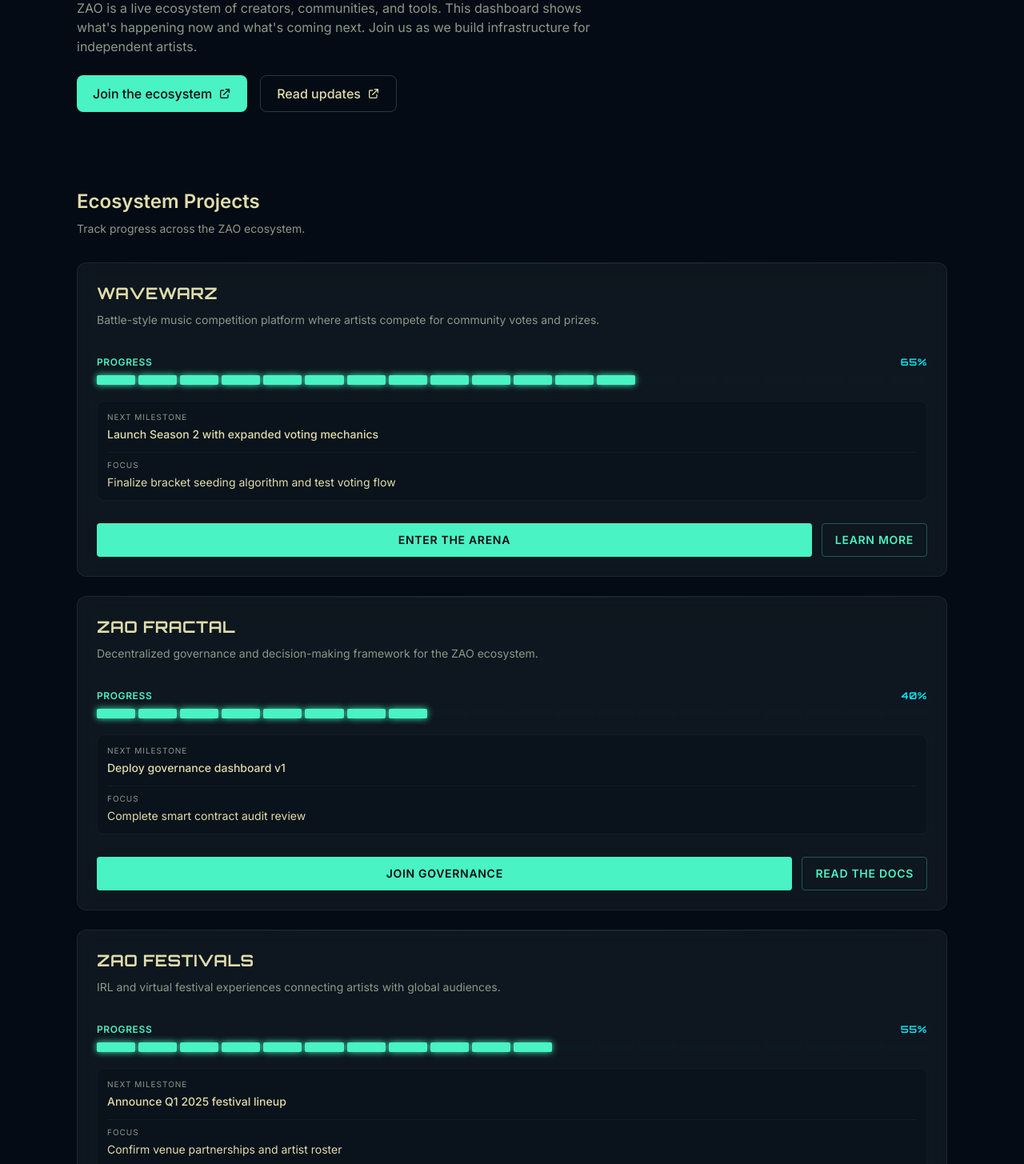
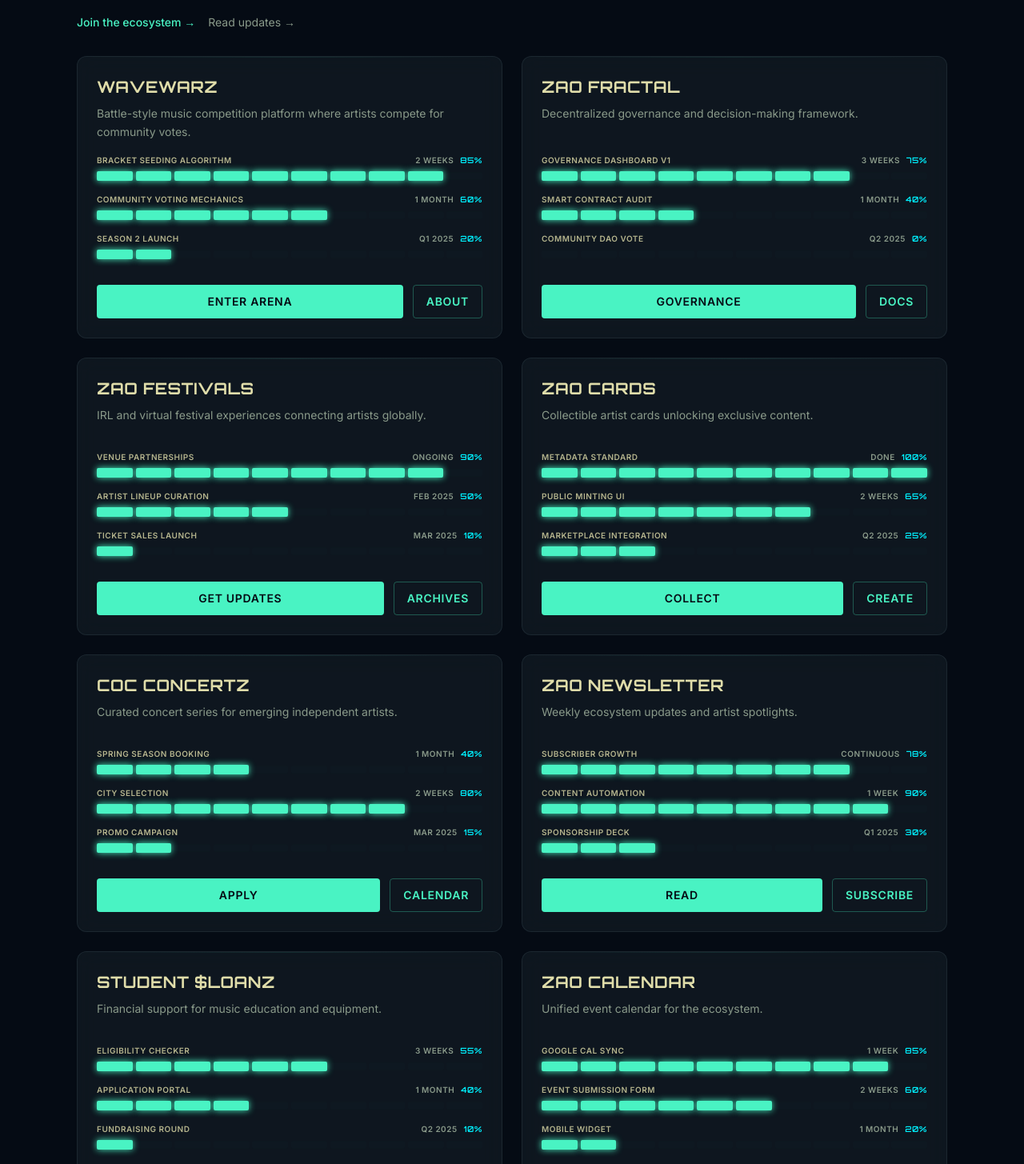
Before and after one commit to bettercallzaal/zaoprojects, a Next.js app: page / in a window 1280 px wide. Shown: the part 175-1630 px from the top of the page at 80% size. Built offline with nearby package versions, Linux system fonts and the light colour scheme.

Commit message:
refactor(content): update data model to 3 milestones and simplify homepage

```diff
--- a/app/page.tsx
+++ b/app/page.tsx
@@ -4,85 +4,40 @@ import ProjectCard from "@/components/ProjectCard";
 
 export default function Home() {
   return (
-    <>
-      {/* Hero Section - Compact for mobile-first */}
-      <section className="py-8 sm:py-12">
-        <div className="container-main">
-          <div className="max-w-2xl">
-            <h2 className="text-2xl sm:text-4xl lg:text-5xl font-bold text-zao-text mb-3 sm:mb-4 text-balance">
-              {HERO_CONTENT.headline}
-            </h2>
-            <p className="text-sm sm:text-base text-zao-muted leading-relaxed mb-4 sm:mb-6">
-              {HERO_CONTENT.subhead}
+    <section className="py-6 sm:py-8">
+      <div className="container-main space-y-8">
+        {/* Simplified Intro */}
+        <div className="max-w-3xl space-y-4">
+          <p className="text-base sm:text-lg text-zao-text leading-relaxed">
+            ZAO is a live ecosystem of creators, communities, and tools. This dashboard shows what's happening now and what's coming next. Join us as we build infrastructure for independent artists.
           </p>
-            <div className="flex flex-row gap-2 sm:gap-4">
+          <div className="flex gap-4 text-sm">
             <a
-                href={HERO_CONTENT.primaryCta.href}
+              href="https://nexus.thezao.com"
               target="_blank"
               rel="noopener noreferrer"
-                className="inline-flex items-center justify-center px-3 py-2 sm:px-5 sm:py-2.5 bg-zao-accent text-zao-bg text-sm sm:text-base font-medium rounded-lg hover:bg-zao-accent-hover transition-colors duration-200 focus:outline-none focus:ring-2 focus:ring-zao-accent focus:ring-offset-2 focus:ring-offset-zao-bg"
+              className="text-zao-accent hover:text-zao-accent-hover font-medium hover:underline underline-offset-4"
             >
-                {HERO_CONTENT.primaryCta.label}
-                <svg
-                  className="ml-2 w-4 h-4"
-                  fill="none"
-                  stroke="currentColor"
-                  viewBox="0 0 24 24"
-                  aria-hidden="true"
-                >
-                  <path
-                    strokeLinecap="round"
-                    strokeLinejoin="round"
-                    strokeWidth={2}
-                    d="M10 6H6a2 2 0 00-2 2v10a2 2 0 002 2h10a2 2 0 002-2v-4M14 4h6m0 0v6m0-6L10 14"
-                  />
-                </svg>
+              Join the ecosystem &rarr;
             </a>
             <a
-                href={HERO_CONTENT.secondaryCta.href}
+              href="https://paragraph.xyz/@thezao"
               target="_blank"
               rel="noopener noreferrer"
-                className="inline-flex items-center justify-center px-3 py-2 sm:px-5 sm:py-2.5 border border-zao-border text-zao-text text-sm sm:text-base font-medium rounded-lg hover:border-zao-accent hover:text-zao-accent transition-colors duration-200 focus:outline-none focus:ring-2 focus:ring-zao-accent focus:ring-offset-2 focus:ring-offset-zao-bg"
+              className="text-zao-muted hover:text-zao-text transition-colors"
             >
-                {HERO_CONTENT.secondaryCta.label}
-                <svg
-                  className="ml-2 w-4 h-4"
-                  fill="none"
-                  stroke="currentColor"
-                  viewBox="0 0 24 24"
-                  aria-hidden="true"
-                >
-                  <path
-                    strokeLinecap="round"
-                    strokeLinejoin="round"
-                    strokeWidth={2}
-                    d="M10 6H6a2 2 0 00-2 2v10a2 2 0 002 2h10a2 2 0 002-2v-4M14 4h6m0 0v6m0-6L10 14"
-                  />
-                </svg>
+              Read updates &rarr;
             </a>
           </div>
         </div>
-        </div>
-      </section>
 
-      {/* Projects Section */}
-      <section id="projects" className="py-6 sm:py-12 scroll-mt-16">
-        <div className="container-main">
-          <div className="mb-6 sm:mb-8">
-            <h2 className="text-xl sm:text-2xl font-bold text-zao-text mb-2">
-              Ecosystem Projects
-            </h2>
-            <p className="text-sm text-zao-muted max-w-2xl">
-              Track progress across the ZAO ecosystem.
-            </p>
-          </div>
-          <div className="flex flex-col gap-4 sm:gap-6">
+        {/* Projects Grid */}
+        <div className="grid grid-cols-1 lg:grid-cols-2 gap-6">
           {projects.map((project) => (
             <ProjectCard key={project.id} project={project} />
           ))}
         </div>
       </div>
     </section>
-    </>
   );
 }
--- a/components/ProjectCard.tsx
+++ b/components/ProjectCard.tsx
@@ -19,35 +19,22 @@ export default function ProjectCard({ project }: ProjectCardProps) {
         </p>
       </header>
 
-      <div className="flex-1 flex flex-col justify-end space-y-5">
+      <div className="flex-1 flex flex-col justify-end space-y-6">
 
-        {/* Progress System */}
-        <div className="space-y-2">
-          <div className="flex justify-between items-end text-xs uppercase tracking-wider font-semibold">
-            <span className="text-zao-accent">Progress</span>
-            <span className="text-zao-secondary font-orbitron">{project.progress}%</span>
-          </div>
-          <TechProgressBar progress={project.progress} />
-        </div>
-
-        {/* Info Grid */}
-        <div className="grid grid-cols-1 gap-3 p-3 rounded-lg bg-zao-bg/30 border border-zao-border/30">
-          <div>
-            <span className="block text-[10px] uppercase tracking-widest text-zao-muted mb-1">
-              Next Milestone
-            </span>
-            <p className="text-zao-text text-xs sm:text-sm font-medium">
-              {project.nextMilestone}
-            </p>
-          </div>
-          <div className="pt-2 border-t border-zao-border/30">
-            <span className="block text-[10px] uppercase tracking-widest text-zao-muted mb-1">
-              Focus
-            </span>
-            <p className="text-zao-text text-xs sm:text-sm text-zao-muted/90">
-              {project.nextTodo}
-            </p>
-          </div>
+        {/* Milestones List */}
+        <div className="space-y-4">
+          {project.milestones.map((milestone, index) => (
+            <div key={index} className="space-y-1.5">
+              <div className="flex justify-between items-end text-[10px] uppercase tracking-wider font-semibold">
+                <span className="text-zao-text/80">{milestone.title}</span>
+                <div className="flex items-center gap-2">
+                  <span className="text-zao-muted">{milestone.timeline}</span>
+                  <span className="text-zao-secondary font-orbitron">{milestone.progress}%</span>
+                </div>
+              </div>
+              <TechProgressBar progress={milestone.progress} totalSegments={10} />
+            </div>
+          ))}
         </div>
 
         <CTAButtons primary={project.ctas.primary} secondary={project.ctas.secondary} />
--- a/data/projects.ts
+++ b/data/projects.ts
@@ -3,35 +3,42 @@ import { Project } from "@/lib/types";
 /**
  * ZAO PROJECTS DATA
  * ==================
- * This is the single source of truth for all project data.
- *
- * To update progress, milestones, or CTAs:
- * Simply edit the relevant project object below.
- *
- * Progress semantics:
- * - 0-100% represents progress toward the CURRENT milestone
- * - 100% means the current milestone is complete
- * - After completion, reset progress and update nextMilestone
+ * Single source of truth.
+ * Now supports multiple milestones per project.
  */
 export const projects: Project[] = [
   {
     id: "wavewarz",
     name: "WaveWarZ",
     shortDescription:
-      "Battle-style music competition platform where artists compete for community votes and prizes.",
-    nextMilestone: "Launch Season 2 with expanded voting mechanics",
-    nextTodo: "Finalize bracket seeding algorithm and test voting flow",
-    progress: 65,
+      "Battle-style music competition platform where artists compete for community votes.",
+    milestones: [
+      {
+        title: "Bracket Seeding Algorithm",
+        timeline: "2 Weeks",
+        progress: 85,
+      },
+      {
+        title: "Community Voting Mechanics",
+        timeline: "1 Month",
+        progress: 60,
+      },
+      {
+        title: "Season 2 Launch",
+        timeline: "Q1 2025",
+        progress: 20,
+      },
+    ],
     ctas: {
       primary: {
-        label: "Enter the arena",
+        label: "Enter Arena",
         href: "https://www.wavyfans.net/wavewarz",
-        helperText: "Compete or vote in live music battles",
+        helperText: "Compete in battles",
       },
       secondary: {
-        label: "Learn more",
+        label: "About",
         href: "https://thezao.com",
-        helperText: "Discover how WaveWarZ works",
+        helperText: "How it works",
       },
     },
   },
@@ -39,20 +46,34 @@ export const projects: Project[] = [
     id: "zao-fractal",
     name: "ZAO Fractal",
     shortDescription:
-      "Decentralized governance and decision-making framework for the ZAO ecosystem.",
-    nextMilestone: "Deploy governance dashboard v1",
-    nextTodo: "Complete smart contract audit review",
-    progress: 40,
+      "Decentralized governance and decision-making framework.",
+    milestones: [
+      {
+        title: "Governance Dashboard v1",
+        timeline: "3 Weeks",
+        progress: 75,
+      },
+      {
+        title: "Smart Contract Audit",
+        timeline: "1 Month",
+        progress: 40,
+      },
+      {
+        title: "Community DAO Vote",
+        timeline: "Q2 2025",
+        progress: 0,
+      },
+    ],
     ctas: {
       primary: {
-        label: "Join governance",
+        label: "Governance",
         href: "https://nexus.thezao.com",
-        helperText: "Participate in ecosystem decisions",
+        helperText: "Vote on proposals",
       },
       secondary: {
-        label: "Read the docs",
+        label: "Docs",
         href: "https://thezao.com",
-        helperText: "Understand the fractal model",
+        helperText: "Read the whitepaper",
       },
     },
   },
@@ -60,20 +81,34 @@ export const projects: Project[] = [
     id: "zao-festivals",
     name: "ZAO Festivals",
     shortDescription:
-      "IRL and virtual festival experiences connecting artists with global audiences.",
-    nextMilestone: "Announce Q1 2025 festival lineup",
-    nextTodo: "Confirm venue partnerships and artist roster",
-    progress: 55,
+      "IRL and virtual festival experiences connecting artists globally.",
+    milestones: [
+      {
+        title: "Venue Partnerships",
+        timeline: "Ongoing",
+        progress: 90,
+      },
+      {
+        title: "Artist Lineup curation",
+        timeline: "Feb 2025",
+        progress: 50,
+      },
+      {
+        title: "Ticket Sales Launch",
+        timeline: "Mar 2025",
+        progress: 10,
+      },
+    ],
     ctas: {
       primary: {
-        label: "Get notified",
+        label: "Get Updates",
         href: "https://paragraph.xyz/@thezao",
-        helperText: "Be first to know about upcoming events",
+        helperText: "Join the list",
       },
       secondary: {
-        label: "Past events",
+        label: "Archives",
         href: "https://thezao.com",
-        helperText: "See what we've done before",
+        helperText: "Past events",
       },
     },
   },
@@ -81,20 +116,34 @@ export const projects: Project[] = [
     id: "zao-cards",
     name: "ZAO Cards",
     shortDescription:
-      "Collectible artist cards that unlock exclusive content and community access.",
-    nextMilestone: "Ship public minting interface",
-    nextTodo: "Integrate payment processing and metadata storage",
-    progress: 70,
+      "Collectible artist cards unlocking exclusive content.",
+    milestones: [
+      {
+        title: "Metadata Standard",
+        timeline: "Done",
+        progress: 100,
+      },
+      {
+        title: "Public Minting UI",
+        timeline: "2 Weeks",
+        progress: 65,
+      },
+      {
+        title: "Marketplace Integration",
+        timeline: "Q2 2025",
+        progress: 25,
+      },
+    ],
     ctas: {
       primary: {
-        label: "Explore cards",
+        label: "Collect",
         href: "https://zao.cards",
-        helperText: "Browse and collect artist cards",
+        helperText: "Browse cards",
       },
       secondary: {
-        label: "For artists",
+        label: "Create",
         href: "https://nexus.thezao.com",
-        helperText: "Create your own card collection",
+        helperText: "For artists",
       },
     },
   },
@@ -102,20 +151,34 @@ export const projects: Project[] = [
     id: "coc-concertz",
     name: "COC Concertz",
     shortDescription:
-      "Curated concert series showcasing emerging independent artists.",
-    nextMilestone: "Book 5 shows for Spring 2025 season",
-    nextTodo: "Finalize venue contracts in 3 target cities",
-    progress: 35,
+      "Curated concert series for emerging independent artists.",
+    milestones: [
+      {
+        title: "Spring Season Booking",
+        timeline: "1 Month",
+        progress: 40,
+      },
+      {
+        title: "City Selection",
+        timeline: "2 Weeks",
+        progress: 80,
+      },
+      {
+        title: "Promo Campaign",
+        timeline: "Mar 2025",
+        progress: 15,
+      },
+    ],
     ctas: {
       primary: {
-        label: "Apply to perform",
+        label: "Apply",
         href: "https://nexus.thezao.com",
-        helperText: "Submit your artist application",
+        helperText: "Perform live",
       },
       secondary: {
-        label: "Upcoming shows",
+        label: "Calendar",
         href: "https://thezao.com",
-        helperText: "See the concert calendar",
+        helperText: "Upcoming shows",
       },
     },
   },
@@ -123,20 +186,34 @@ export const projects: Project[] = [
     id: "zao-newsletter",
     name: "ZAO Newsletter",
     shortDescription:
-      "Weekly updates on ecosystem progress, artist spotlights, and industry insights.",
-    nextMilestone: "Reach 1,000 active subscribers",
-    nextTodo: "Publish next edition with project updates",
-    progress: 80,
+      "Weekly ecosystem updates and artist spotlights.",
+    milestones: [
+      {
+        title: "Subscriber Growth",
+        timeline: "Continuous",
+        progress: 78,
+      },
+      {
+        title: "Content Automation",
+        timeline: "1 Week",
+        progress: 90,
+      },
+      {
+        title: "Sponsorship Deck",
+        timeline: "Q1 2025",
+        progress: 30,
+      },
+    ],
     ctas: {
       primary: {
-        label: "Subscribe now",
+        label: "Read",
         href: "https://paragraph.xyz/@thezao",
-        helperText: "Get updates in your inbox",
+        helperText: "Latest issue",
       },
       secondary: {
-        label: "Read archives",
+        label: "Subscribe",
         href: "https://paragraph.xyz/@thezao",
-        helperText: "Catch up on past editions",
+        helperText: "Get updates",
       },
     },
   },
@@ -144,20 +221,34 @@ export const projects: Project[] = [
     id: "student-loanz",
     name: "Student $LOANZ",
     shortDescription:
-      "Financial support program helping music students access education and equipment.",
-    nextMilestone: "Launch application portal for Spring cohort",
-    nextTodo: "Build eligibility checker and application form",
-    progress: 45,
+      "Financial support for music education and equipment.",
+    milestones: [
+      {
+        title: "Eligibility Checker",
+        timeline: "3 Weeks",
+        progress: 55,
+      },
+      {
+        title: "Application Portal",
+        timeline: "1 Month",
+        progress: 40,
+      },
+      {
+        title: "Fundraising Round",
+        timeline: "Q2 2025",
+        progress: 10,
+      },
+    ],
     ctas: {
       primary: {
-        label: "Apply for support",
+        label: "Apply",
         href: "https://nexus.thezao.com",
-        helperText: "Check your eligibility",
+        helperText: "Get funded",
       },
       secondary: {
-        label: "Donate",
+        label: "Support",
         href: "https://thezao.com",
-        helperText: "Support the next generation",
+        helperText: "Donate",
       },
     },
   },
@@ -165,20 +256,34 @@ export const projects: Project[] = [
     id: "zao-calendar",
     name: "ZAO Calendar",
     shortDescription:
-      "Unified event calendar for all ZAO ecosystem activities and community meetups.",
-    nextMilestone: "Integrate with major calendar platforms",
-    nextTodo: "Add Google Calendar and iCal export functionality",
-    progress: 50,
+      "Unified event calendar for the ecosystem.",
+    milestones: [
+      {
+        title: "Google Cal Sync",
+        timeline: "1 Week",
+        progress: 85,
+      },
+      {
+        title: "Event Submission Form",
+        timeline: "2 Weeks",
+        progress: 60,
+      },
+      {
+        title: "Mobile Widget",
+        timeline: "1 Month",
+        progress: 20,
+      },
+    ],
     ctas: {
       primary: {
-        label: "View calendar",
+        label: "View",
         href: "https://nexus.thezao.com",
-        helperText: "See all upcoming events",
+        helperText: "All events",
       },
       secondary: {
-        label: "Submit event",
+        label: "Submit",
         href: "https://nexus.thezao.com",
-        helperText: "Add your community event",
+        helperText: "Add event",
       },
     },
   },
@@ -186,20 +291,34 @@ export const projects: Project[] = [
     id: "lets-talk-web3",
     name: "Let's Talk About Web3",
     shortDescription:
-      "Educational content series demystifying blockchain and web3 for musicians.",
-    nextMilestone: "Release Episode 10 with guest artist interview",
-    nextTodo: "Edit and publish next episode",
-    progress: 60,
+      "Educational series demystifying blockchain.",
+    milestones: [
+      {
+        title: "Episode 10 Production",
+        timeline: "This Week",
+        progress: 95,
+      },
+      {
+        title: "Guest Booking",
+        timeline: "Ongoing",
+        progress: 70,
+      },
+      {
+        title: "Interactive Quizzes",
+        timeline: "2 Months",
+        progress: 10,
+      },
+    ],
     ctas: {
       primary: {
-        label: "Watch episodes",
+        label: "Watch",
         href: "https://thezao.com",
-        helperText: "Learn at your own pace",
+        helperText: "Start learning",
       },
       secondary: {
-        label: "Suggest topics",
+        label: "Suggest",
         href: "https://nexus.thezao.com",
-        helperText: "Tell us what to cover next",
+        helperText: "Topic ideas",
       },
     },
   },
@@ -207,20 +326,34 @@ export const projects: Project[] = [
     id: "midi-zao-nkz",
     name: "Midi-ZAO-NKZ",
     shortDescription:
-      "MIDI-powered creative tools and instruments for music production.",
-    nextMilestone: "Beta release of first instrument plugin",
-    nextTodo: "Complete cross-platform compatibility testing",
-    progress: 30,
+      "MIDI-powered creative tools for producers.",
+    milestones: [
+      {
+        title: "Core Audio Engine",
+        timeline: "1 Month",
+        progress: 40,
+      },
+      {
+        title: "VST3 Wrapper",
+        timeline: "2 Months",
+        progress: 20,
+      },
+      {
+        title: "UI Implementation",
+        timeline: "Q2 2025",
+        progress: 5,
+      },
+    ],
     ctas: {
       primary: {
-        label: "Join beta",
+        label: "Beta Access",
         href: "https://nexus.thezao.com",
-        helperText: "Test early builds",
+        helperText: "Try it out",
       },
       secondary: {
-        label: "Learn more",
+        label: "Learn",
         href: "https://thezao.com",
-        helperText: "See what we're building",
+        helperText: "More info",
       },
     },
   },
```
Also changed, not shown: lib/types.ts (+7 -3 lines). Lines whose indentation alone changed are shown as unchanged.
